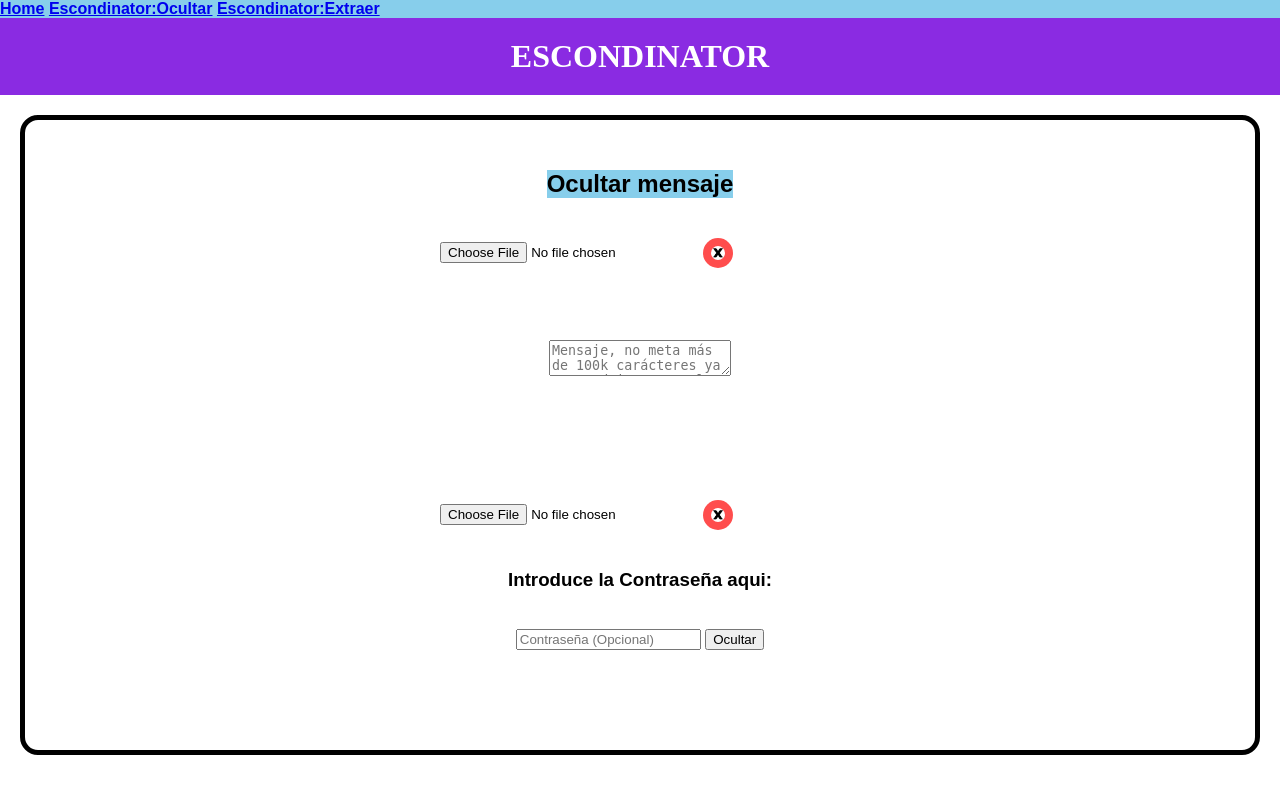
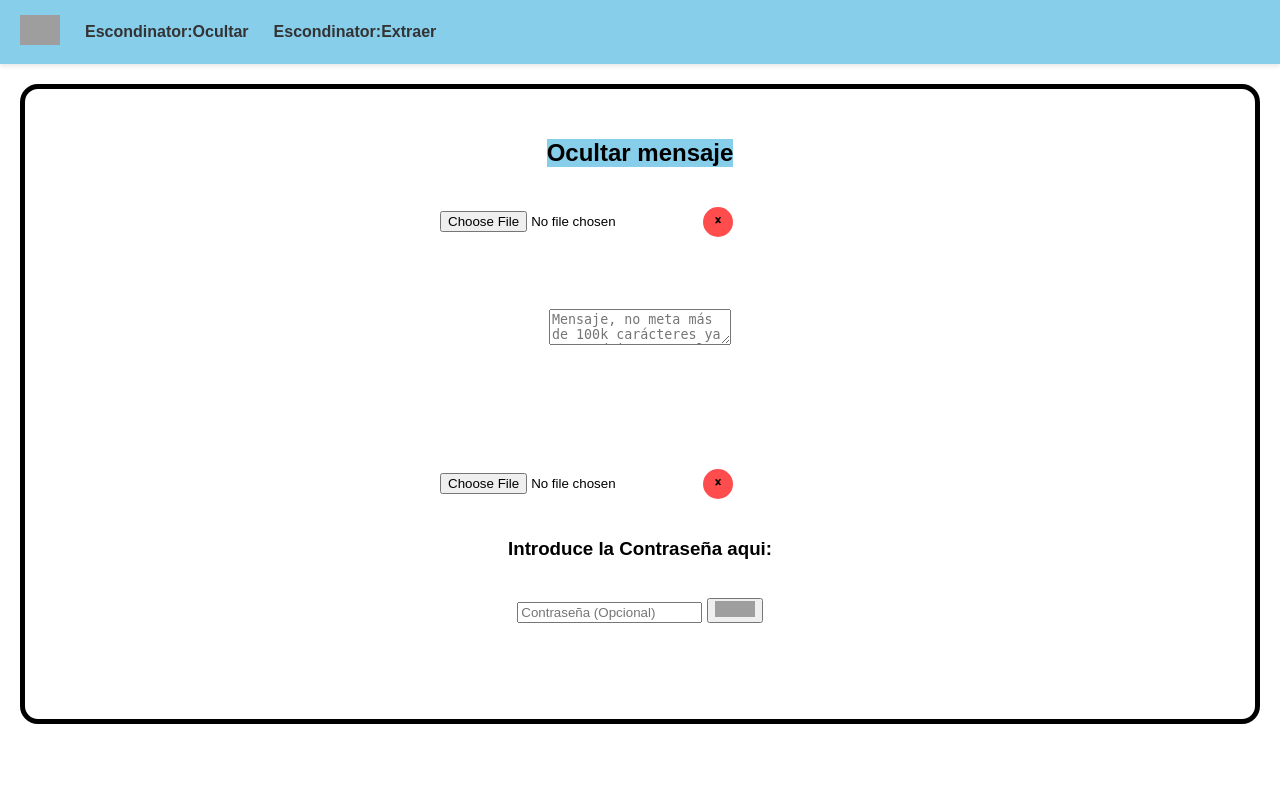
Before and after one commit to ivan-kartashov/TFG_esteganography, a Flask app: page /escondinator in a window 1280 px wide. Run offline with Flask 3, Linux system fonts and the light colour scheme; grey boxes are pictures that could not be loaded.

Commit message:
Imagenes implementadas, header formateado y formatos de imagenes cambiadas a svg

```diff
--- a/archivos_txt/Ivan.txt
+++ b/archivos_txt/Ivan.txt
@@ -166,3 +166,7 @@ pero entonces tendriamos que mirarlo.
 15/05/2026
 
 - Cambiado para que hayan dos enlaces de la app devolviendo main.html para que se aceda mejor en development.
+
+- Implementadas las imágenes diseñadas por Sebastian en las páginas, convertidas en .svg para mejorar el rendimiento.
+
+- Añadido el favicon diseñado por Sebastian en la página, además de formatear el header.
--- a/static/stylesheet.css
+++ b/static/stylesheet.css
@@ -36,11 +36,6 @@ input:hover{
 #infosentry-description{
     color: black;
     font-size: 20px;
-}
-
-header {
-    background-color: skyblue;
-    font-weight:bolder;
 }
 
 footer {
@@ -137,3 +132,41 @@ form {
     padding: 30px;
     border: 5px solid black;
 }
+
+.button-image {
+    align-items: center;
+    width: 5vh;
+    height: 2vh;
+}
+
+#companylogoheader {
+    width: 5vh;
+    height: 5vh;
+}
+
+header {
+    background-color: skyblue;
+    font-weight: bolder;
+    display: flex;
+    align-items: center;
+    padding: 10px 20px;
+    gap: 15px;
+    box-shadow: 0 2px 5px rgba(0,0,0,0.1);
+}
+
+header a {
+    text-decoration: none;
+    color: #333; /* Darker gray for better readability on skyblue */
+    transition: color 0.2s ease;
+    margin-right: 10px;
+}
+
+header a:hover {
+    color: blueviolet; /* Matches your h1 background for consistency */
+}
+
+#companylogoheader {
+    width: 40px; /* Using px for more consistent logo sizing */
+    height: 40px;
+    object-fit: contain;
+}
--- a/templates/escondinator.html
+++ b/templates/escondinator.html
@@ -6,17 +6,16 @@
         <meta http-equiv="X-UA-Compatible" content="IE=edge">
         <meta name="viewport" content="width=device-width, initial-scale=1.0">
         <title>Esteganografía</title>
-        <link rel="icon" type="image/jpeg" href="/static/assets/favicons/placeholder.jpg"/>
+        <link rel="icon" type="image/jpeg" href="/static/assets/favicons/infosentryfav.svg"/>
     </head>
 
     <body>
 
         <header>
-            <a href="/main">Home</a>
+            <a href="/main"><img src="/static/assets/favicons/infosentryfav.svg" alt="Home" id="companylogoheader"></a>
             <a href="/escondinator">Escondinator:Ocultar</a>
             <a href="/revelar">Escondinator:Extraer</a>
         </header>
-        <h1>ESCONDINATOR</h1>
         <div class="main-container layout">
             <div class="side hide-side">
             <h2>Ocultar mensaje</h2>
@@ -27,7 +26,7 @@
                 <div class="input-group">
                     <input type="file" name="imagen" id="imagenInput" required>
                     <button type="button" class="btn-clear" onclick="quitarimgseleccionadahide()">
-                        <img src="static/assets/images/pictograma-x_764382-13928.png" alt="Eliminar">
+                        <img src="static/assets/images/pictograma-x_764382-13928.svg" alt="Eliminar">
                     </button>
                 </div>
                 <p id="TextCapacity"></p> <!--En este caso le pasaremos al usuario la variable max_chars desde el JS-->
@@ -36,12 +35,14 @@
                 <p id="TextWritten"></p> <!--Cantidad de carácteres escritos-->
                 <div class="input-group">
                     <input type="file" name="file_message" accept=".txt" id="messagefile"> <!--Aquí le permitiremos al usuario introducir archivos .txt-->
-                    <button type="button" onclick="quitararchivoinput()" class="btn-clear"><img src="static\assets\images\pictograma-x_764382-13928.png" alt="" width="15" height="15"></button>
+                    <button type="button" onclick="quitararchivoinput()" class="btn-clear"><img src="static\assets\images\pictograma-x_764382-13928.svg" alt="" width="15" height="15"></button>
                 </div>
                 <h3>Introduce la Contraseña aqui:</h3>
                 <div class="sub extract-sub">
                     <input id="passwordEncode" type="password" name="password" placeholder="Contraseña (Opcional)" maxlength="250">
-                    <button type="submit">Ocultar</button>
+                    <button type="submit">
+                        <img src="/static/assets/images/hidebuttonimg.svg" alt="Ocultar mensaje" class="button-image">
+                    </button>
                 </div>
                 <p id="processingUnit"></p>
             </form>
```
Also changed, not shown: templates/main.html (+6 -2 lines), templates/revelar.html (+6 -5 lines), static/assets/favicons/infosentryfav.svg (added), static/assets/favicons/placeholder.jpg (deleted), static/assets/images/extbuttonimg.svg (added), static/assets/images/hidebuttonimg.svg (added), static/assets/images/pictograma-x_764382-13928.png (deleted), static/assets/images/pictograma-x_764382-13928.svg (added), static/assets/images/placeholder.jpg (deleted).
